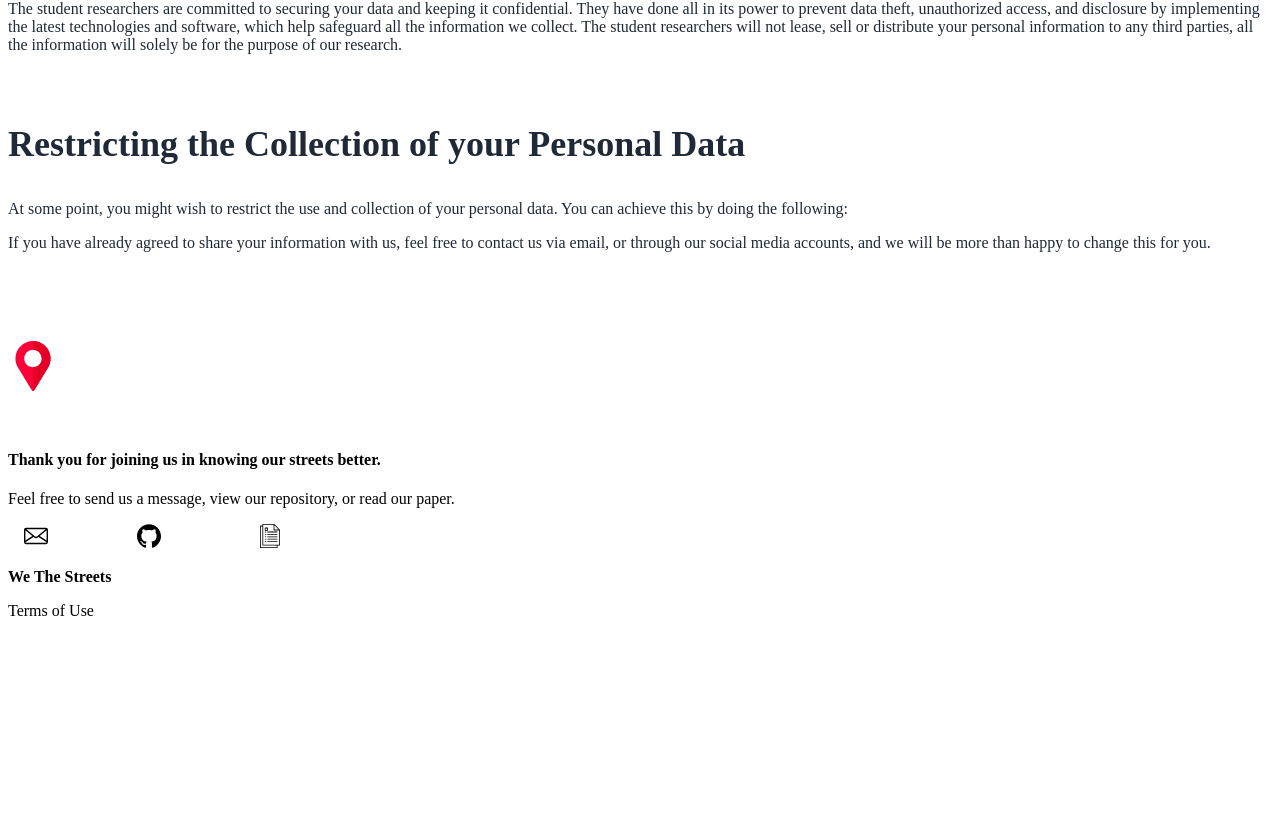
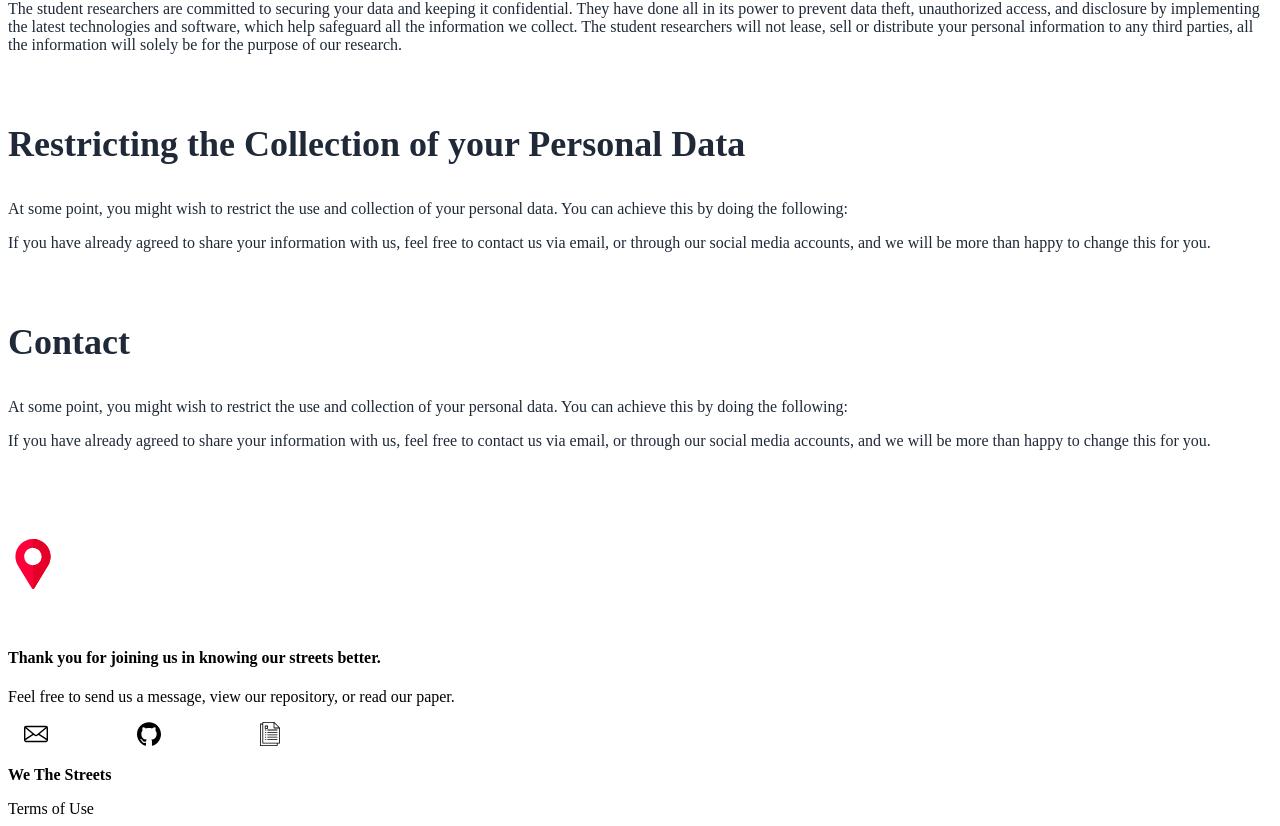
Before and after one commit to Nicolas-Sy/we-the-streets-site, a Next.js app: page /privacy-policy in a window 1280 px wide. Shown: the part 2331-3157 px from the top of the page. Before the commit the page ends 2959 px from the top, so only its background shows below. Built offline with nearby package versions, Linux system fonts and the light colour scheme.

Commit message:
terms of use

```diff
--- a/src/pages/privacy-policy.jsx
+++ b/src/pages/privacy-policy.jsx
@@ -82,6 +82,12 @@ export default function Index() {
                 <P> If you have already agreed to share your information with us, feel free to contact us via email, or through our social
                     media accounts, and we will be more than happy to change this for you.</P>
                 <br />
+                <H3 className="mb-2"> Contact</H3>
+                <P> At some point, you might wish to restrict the use and collection of your personal data.
+                    You can achieve this by doing the following:</P>
+                <P> If you have already agreed to share your information with us, feel free to contact us via email, or through our social
+                    media accounts, and we will be more than happy to change this for you.</P>
+                <br />
                 <br />
             </section>
         </Page>
```
